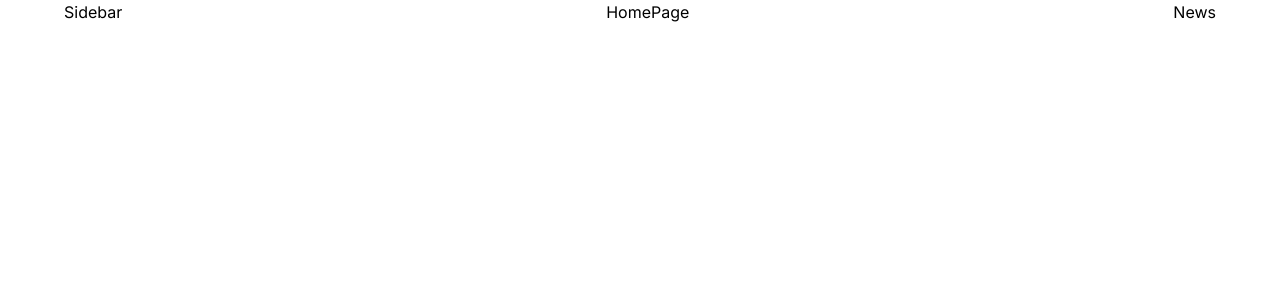
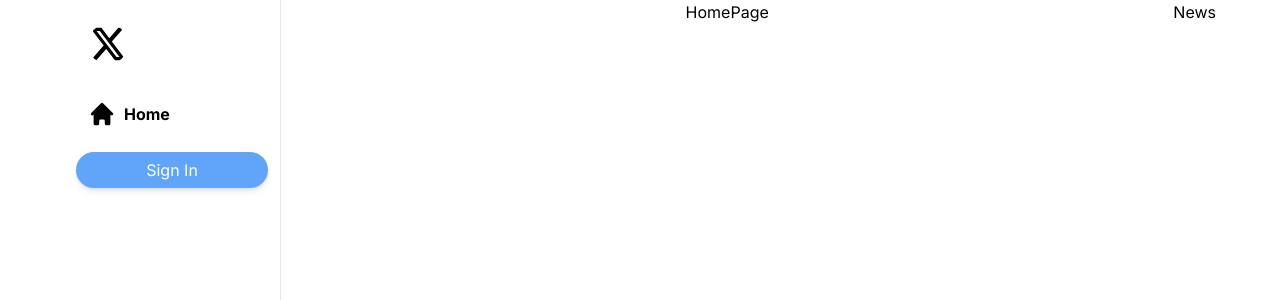
Before and after one commit to DimuthuShasantha/next-x, a Next.js app: page / in a window 1280 px wide. Shown: the top 300 px of the page. Built offline with nearby package versions, Linux system fonts and the light colour scheme.

Commit message:
Modify the sidebar

```diff
--- a/src/app/layout.js
+++ b/src/app/layout.js
@@ -15,7 +15,7 @@
     <html lang="en">
       <body className={inter.className}>
         <div className="flex justify-between max-w-6xl mx-auto">
-          <div>
+          <div className="hidden sm:inline border-r h-screen">
             <Sidebar />
           </div>
           <div>{children}</div>
--- a/src/components/Sidebar.jsx
+++ b/src/components/Sidebar.jsx
@@ -1,7 +1,23 @@
+import Link from "next/link";
+import { FaXTwitter } from "react-icons/fa6";
+import { HiHome } from "react-icons/hi";
+
 export default function Sidebar() {
   return (
-    <div>
-      Sidebar
+    <div className="flex flex-col gap-3 p-3">
+      <Link href="/">
+        <FaXTwitter className="w-16 h-16 cursor-pointer p-3 hover:bg-gray-100 rounded-full transition-all duration-200" />
+      </Link>
+      <Link
+        href="/"
+        className="flex items-center p-3 hover:bg-gray-100 rounded-full transistion-all gap-2 w-fit duration-200"
+      >
+        <HiHome className="w-7 h-7" />
+        <span className="hidden font-bold xl:inline">Home</span>
+      </Link>
+      <button className="bg-blue-400 text-white rounded-full hover:brightness-95 shadow-md transistion-all duration-200 w-48 h-9">
+        Sign In
+      </button>
     </div>
-  )
+  );
 }
```
Also changed, not shown: package.json (+5 -4 lines), 1 other file (tests, documents, lock files or other folders).
